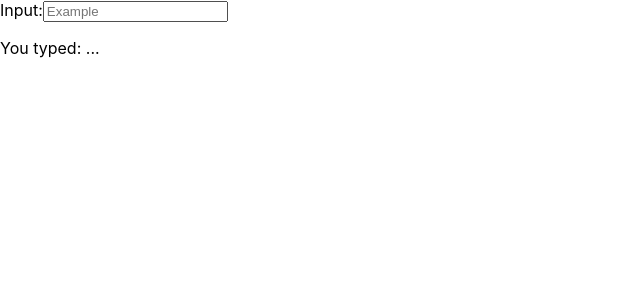
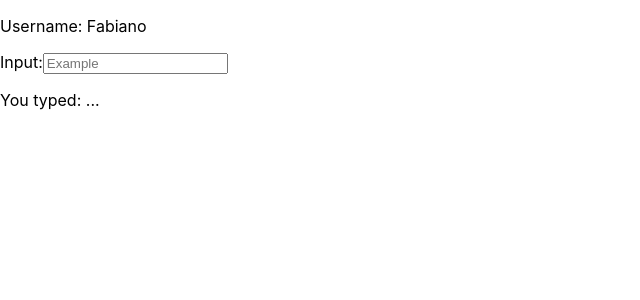
Before and after one commit to fabianommoraes/react-testing-library, a React (Create React App) app: page / in a window 1280 px wide. Shown: the top 300 px of the page, without its empty margins (0-640 px from the left). Built offline with nearby package versions, Linux system fonts and the light colour scheme.

Commit message:
Adding some side effect to future examples

```diff
--- a/src/App.tsx
+++ b/src/App.tsx
@@ -1,7 +1,26 @@
-import React, { useState } from 'react';
+import React, { useEffect, useState } from 'react';
+
+interface User {
+  id: string;
+  name: string;
+}
+
+const getUser = (): Promise<User> => {
+  return Promise.resolve({ id: '1', name: 'Fabiano' });
+};
 
 const App: React.FC = () => {
   const [text, setText] = useState('');
+  const [user, setUser] = useState<User | null>(null);
+
+  const fetchUser = async () => {
+    const user = await getUser();
+    setUser(user);
+  };
+
+  useEffect(() => {
+    fetchUser();
+  }, []);
 
   const handleChange = (event: React.ChangeEvent<HTMLInputElement>) => {
     setText(event.target.value);
@@ -9,6 +28,7 @@
 
   return (
     <div>
+      {user ? <p>Username: {user.name}</p> : null}
       <Input value={text} onChange={handleChange}>
         Input:
       </Input>
```
